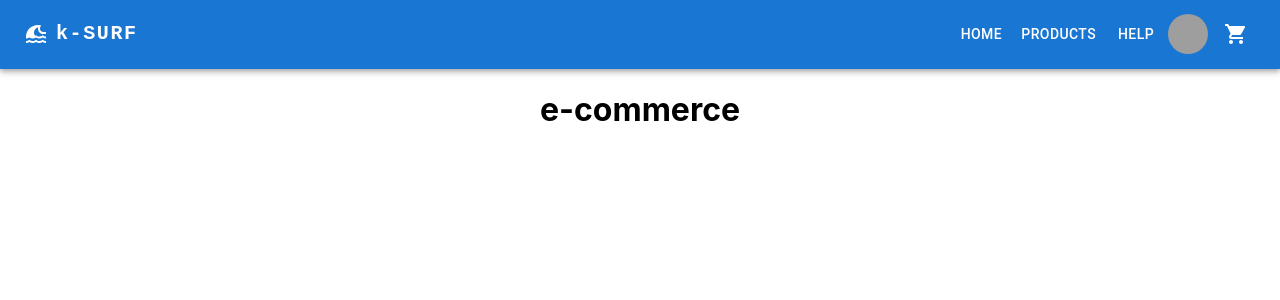
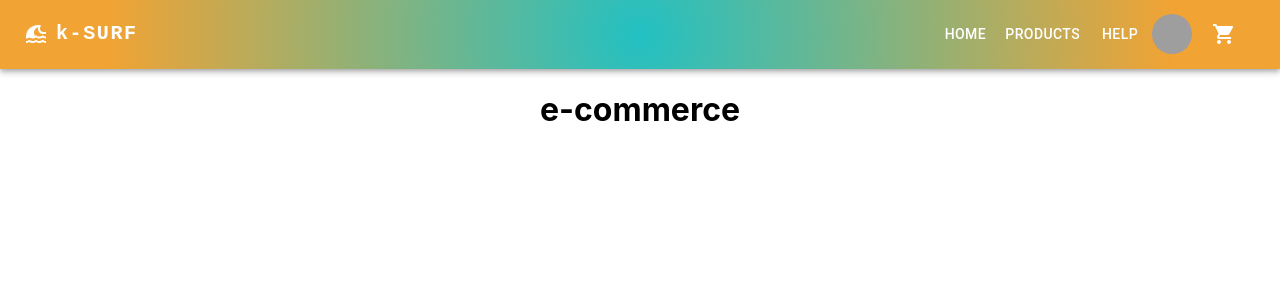
Before and after one commit to leannotarianni/Reactjs_Proyect, a React (Create React App) app: page / in a window 1280 px wide. Shown: the top 300 px of the page. Built offline with nearby package versions, Linux system fonts and the light colour scheme; grey boxes are pictures that could not be loaded.

Commit message:
changing navbar color

```diff
--- a/src/components/NavBar/NavBar.js
+++ b/src/components/NavBar/NavBar.js
@@ -1,4 +1,5 @@
 import * as React from 'react';
+import './NavBar.scss';
 import AppBar from '@mui/material/AppBar';
 import Box from '@mui/material/Box';
 import Toolbar from '@mui/material/Toolbar';
@@ -38,7 +39,7 @@ const ResponsiveNavBar = () => {
 
   return (
     <AppBar position="static">
-      <Container maxWidth="l">
+      <Container maxWidth="l" className='NavBar'>
         <Toolbar disableGutters>
           <TsunamiIcon sx={{ display: { xs: 'none', md: 'flex' }, mr: 1 }} />
           <Typography
@@ -95,7 +96,7 @@ const ResponsiveNavBar = () => {
               ))}
             </Menu>
           </Box>
-          <TsunamiIcon sx={{ display: { xs: 'flex', md: 'none', }, mr: 1 }} />
+          <TsunamiIcon sx={{ display: { xs: 'flex', md: 'none', }, mr: 1 ,fontSize:'large'}} />
           <Typography
             variant="h5"
             noWrap
@@ -155,7 +156,9 @@ const ResponsiveNavBar = () => {
               ))}
             </Menu>
           </Box>
-          <ShoppingCartIcon sx={{ display: 'flex',ml: 2, mr: 1 }} />
+          <Button className='Cart' sx={{ display: 'flex', }}>
+            <ShoppingCartIcon/>
+          </Button>
         </Toolbar>
       </Container>
     </AppBar>
--- a/src/components/NavBar/NavBar.scss
+++ b/src/components/NavBar/NavBar.scss
@@ -0,0 +1,6 @@
+.NavBar{
+    background: rgb(34,193,195);
+    background: radial-gradient(circle, rgba(34,193,195,1) 0%, rgba(241,163,52,1) 83%);    .Cart {
+    color: white;
+}
+}
```
